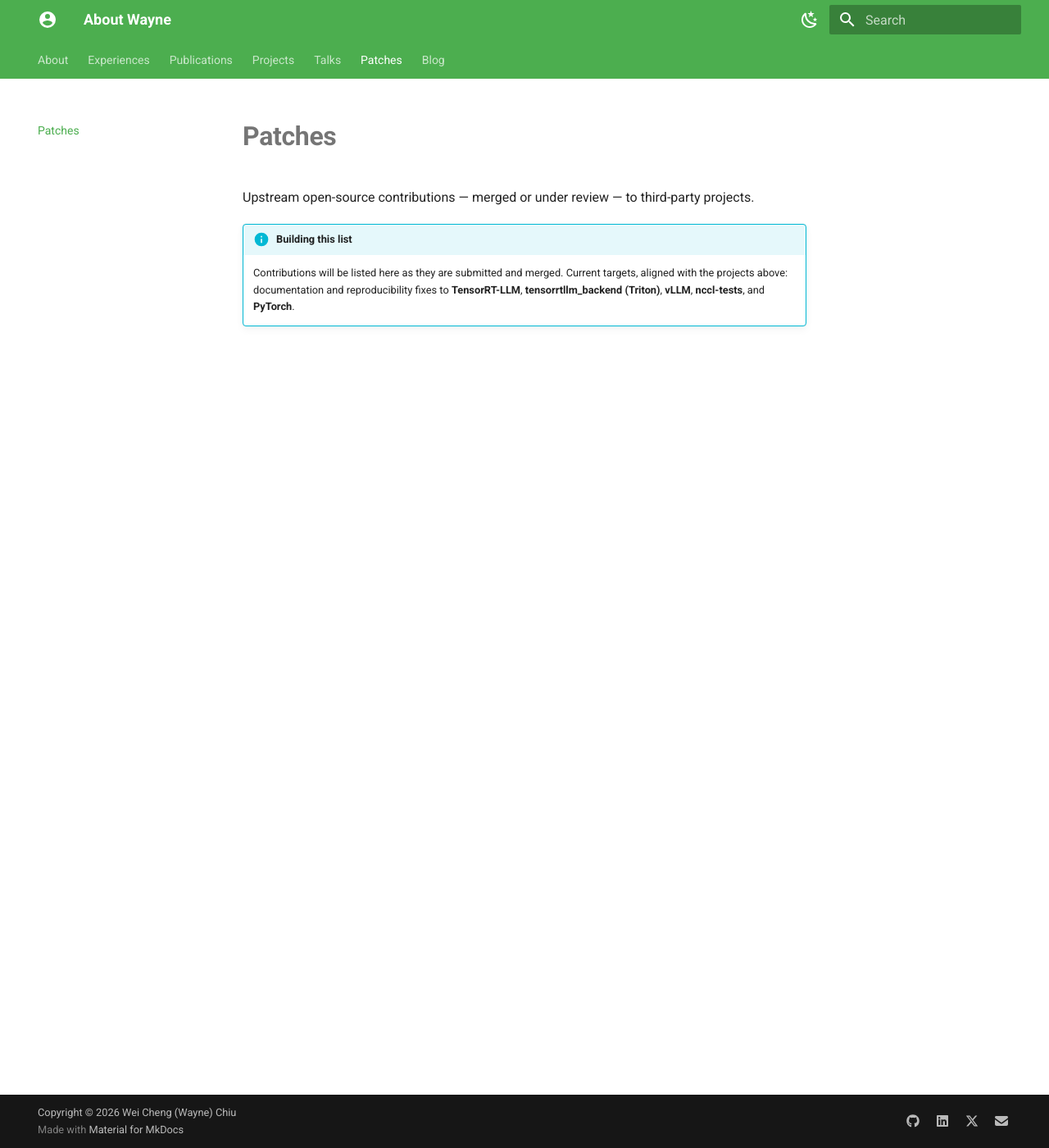
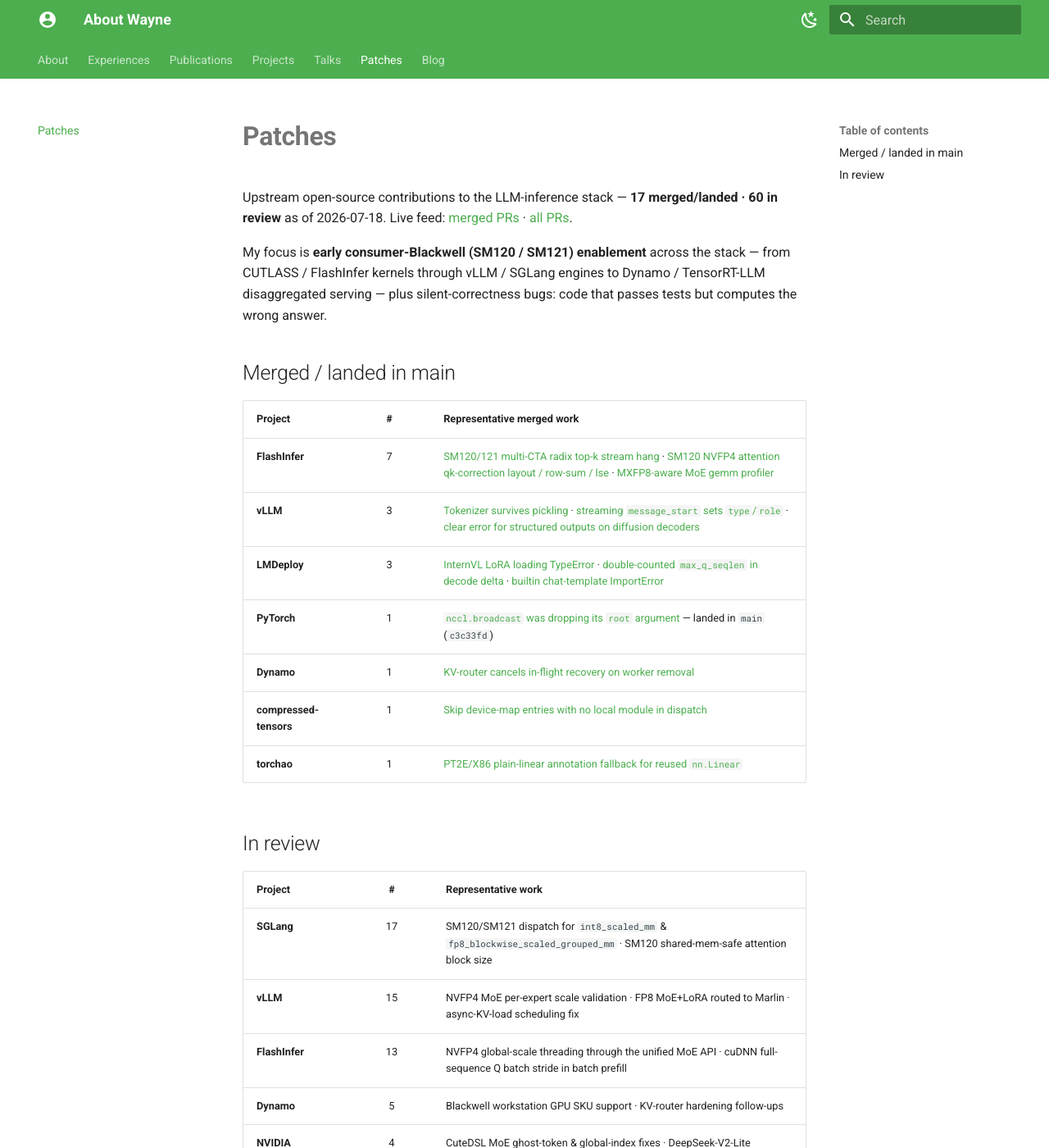
Before and after one commit to waynehacking8/waynehacking8.github.io, an MkDocs documentation site: the page built from docs/patches.md, in a window 1280 px wide and 1400 px high. Shown: the whole window at 82% size. Built offline with MkDocs 1.6.1 and Material for MkDocs 9.7.7, drawn with Linux system fonts in a browser that asks for light colours; some of the changed text lies outside the part shown.

Commit message:
Update role to Taiwan AI Labs FAE, fill Patches with real 17/60 PR data, generalize hardware refs
- About: incoming Taiwan AI Labs FAE (Jul 2026), Syncrobotic moved to past;
  add upstream-contributions narrative linking to Patches.
- Patches: replace placeholder with the merged/in-review tables
  (17 merged/landed, 60 in review as of 2026-07-18, per-project links).
- Experiences: add Taiwan AI Labs entry.
- Projects: refer to Blackwell workstation hardware generically.

```diff
--- a/docs/patches.md
+++ b/docs/patches.md
@@ -1,16 +1,42 @@
 # Patches
 
-Upstream open-source contributions — merged or under review — to third-party projects.
+Upstream open-source contributions to the LLM-inference stack — **17 merged/landed ·
+60 in review** as of 2026-07-18. Live feed:
+[merged PRs](https://github.com/pulls?q=is%3Apr+author%3Awaynehacking8+is%3Amerged+archived%3Afalse) ·
+[all PRs](https://github.com/pulls?q=is%3Apr+author%3Awaynehacking8+archived%3Afalse).
 
-!!! info "Building this list"
-    Contributions will be listed here as they are submitted and merged. Current targets,
-    aligned with the projects above: documentation and reproducibility fixes to
-    **TensorRT-LLM**, **tensorrtllm_backend (Triton)**, **vLLM**, **nccl-tests**, and
-    **PyTorch**.
+My focus is **early consumer-Blackwell (SM120 / SM121) enablement** across the stack —
+from CUTLASS / FlashInfer kernels through vLLM / SGLang engines to Dynamo /
+TensorRT-LLM disaggregated serving — plus silent-correctness bugs: code that passes
+tests but computes the wrong answer.
 
-<!--
-## Example entry (uncomment per contribution)
+## Merged / landed in main
 
-- **NVIDIA/TensorRT-LLM** (2026) — short description of the fix.
-  [PR #____](https://github.com/NVIDIA/TensorRT-LLM/pull/____) · Merged
--->
+| Project | # | Representative merged work |
+| --- | :-: | --- |
+| **FlashInfer** | 7 | [SM120/121 multi-CTA radix top-k stream hang](https://github.com/flashinfer-ai/flashinfer/pull/3615) · [SM120 NVFP4 attention qk-correction layout / row-sum / lse](https://github.com/flashinfer-ai/flashinfer/pull/3838) · [MXFP8-aware MoE gemm profiler](https://github.com/flashinfer-ai/flashinfer/pull/3614) |
+| **vLLM** | 3 | [Tokenizer survives pickling](https://github.com/vllm-project/vllm/pull/45460) · [streaming `message_start` sets `type`/`role`](https://github.com/vllm-project/vllm/pull/45376) · [clear error for structured outputs on diffusion decoders](https://github.com/vllm-project/vllm/pull/45468) |
+| **LMDeploy** | 3 | [InternVL LoRA loading TypeError](https://github.com/InternLM/lmdeploy/pull/4684) · [double-counted `max_q_seqlen` in decode delta](https://github.com/InternLM/lmdeploy/pull/4685) · [builtin chat-template ImportError](https://github.com/InternLM/lmdeploy/pull/4690) |
+| **PyTorch** | 1 | [`nccl.broadcast` was dropping its `root` argument](https://github.com/pytorch/pytorch/pull/187216) — landed in `main` (`c3c33fd`) |
+| **Dynamo** | 1 | [KV-router cancels in-flight recovery on worker removal](https://github.com/ai-dynamo/dynamo/pull/10616) |
+| **compressed-tensors** | 1 | [Skip device-map entries with no local module in dispatch](https://github.com/vllm-project/compressed-tensors/pull/737) |
+| **torchao** | 1 | [PT2E/X86 plain-linear annotation fallback for reused `nn.Linear`](https://github.com/pytorch/ao/pull/4480) |
+
+## In review
+
+| Project | # | Representative work |
+| --- | :-: | --- |
+| **SGLang** | 17 | SM120/SM121 dispatch for `int8_scaled_mm` & `fp8_blockwise_scaled_grouped_mm` · SM120 shared-mem-safe attention block size |
+| **vLLM** | 15 | NVFP4 MoE per-expert scale validation · FP8 MoE+LoRA routed to Marlin · async-KV-load scheduling fix |
+| **FlashInfer** | 13 | NVFP4 global-scale threading through the unified MoE API · cuDNN full-sequence Q batch stride in batch prefill |
+| **Dynamo** | 5 | Blackwell workstation GPU SKU support · KV-router hardening follow-ups |
+| **NVIDIA TensorRT-LLM** | 4 | CuteDSL MoE ghost-token & global-index fixes · DeepSeek-V2-Lite `e_score_correction_bias` guard |
+| **NVIDIA CUTLASS** | 4 | SM120 grouped NVFP4 block-scaled GEMM in `cutlass_library` · CuTeDSL sub-byte `make_ptr` / `is_major` / uint-lowering fixes |
+| **torchao** | 1 | Reused-module fallback extended to `nn.Conv2d` (follow-up to merged #4480) |
+| **LMCache** | 1 | Clear `reqs_status` on async-lookup timeout to prevent recall KeyError |
+
+!!! note "The pattern behind these"
+    The most valuable class of bug I hunt: **tests green, answers wrong** — a cuDNN path
+    computing only the first expert group, an out-of-bounds `moe_permute` write, an
+    attention layout mismatch that silently corrupts logits on new hardware. These come
+    from reading kernels, not from stack traces.
```
Also changed, not shown: docs/experiences.md (+7 -0 lines), docs/index.md (+9 -4 lines), docs/projects.md (+2 -2 lines).
